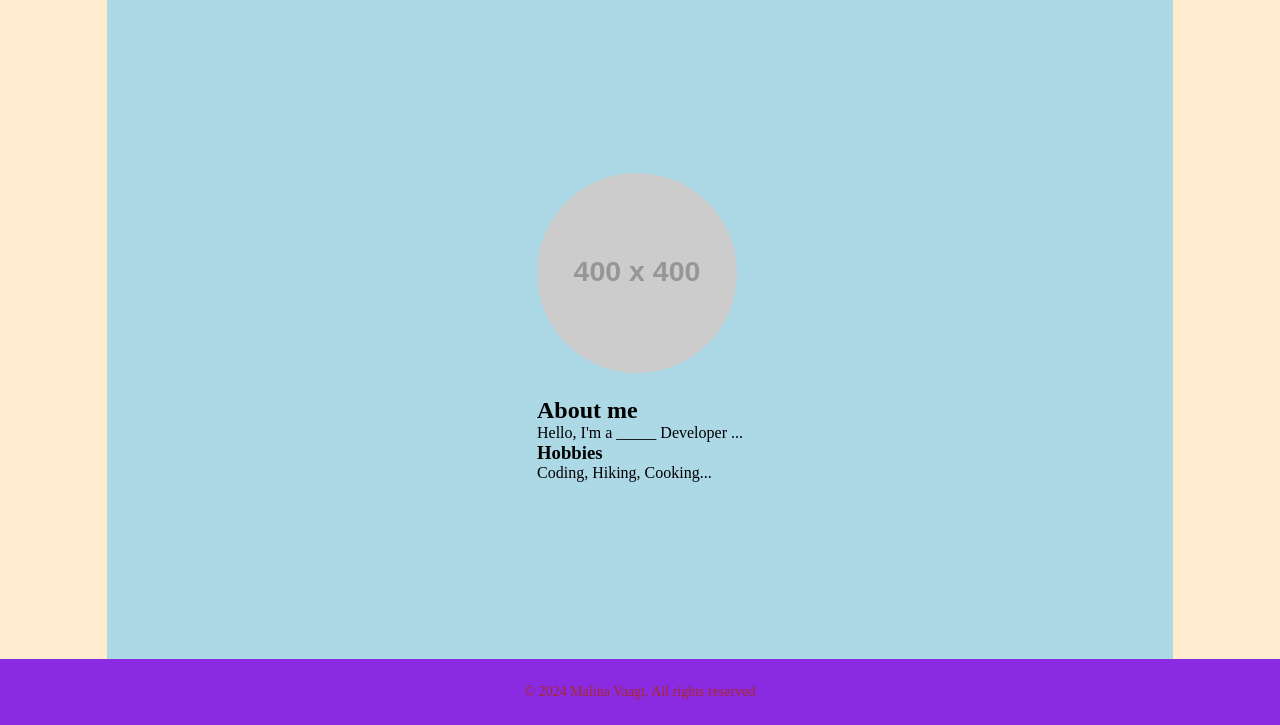
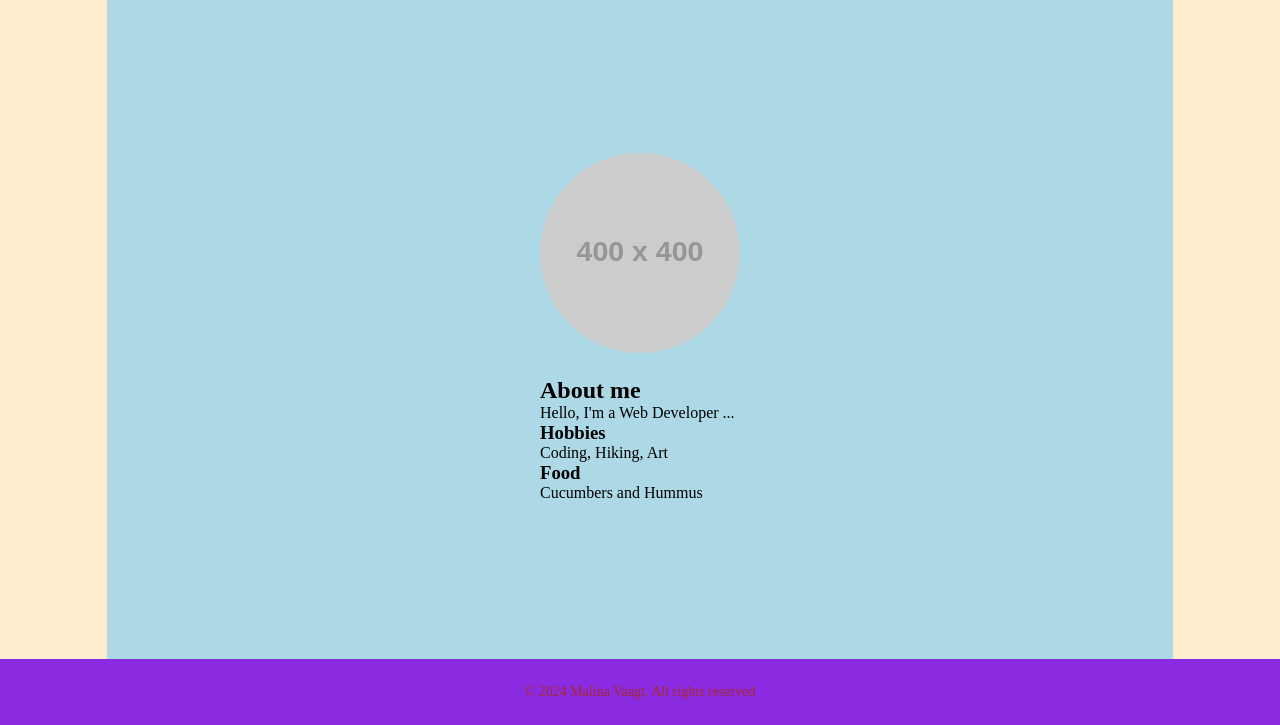
Before and after one commit to malibutracy33/first_versionized_project, a plain HTML site: page index.html in a window 1280 px wide. Shown: the part 75-800 px from the top of the page. Drawn offline with Linux system fonts and the light colour scheme; placeholder pictures from the web are drawn by us.

Commit message:
pushing to new branch

```diff
--- a/index.html
+++ b/index.html
@@ -36,9 +36,11 @@
             <div class="profile">
                 <img class="developerPhoto" src="https://placehold.co/400x400" alt="Developer photo">
                 <h2>About me</h2>
-                <p>Hello, I'm a _____ Developer ... </p>
+                <p>Hello, I'm a Web Developer ... </p>
                 <h3>Hobbies</h3>
-                <p>Coding, Hiking, Cooking...</p>
+                <p>Coding, Hiking, Art</p>
+                <h3>Food</h3>
+                <p>Cucumbers and Hummus</p>
             </div>
         </div>
 
```
